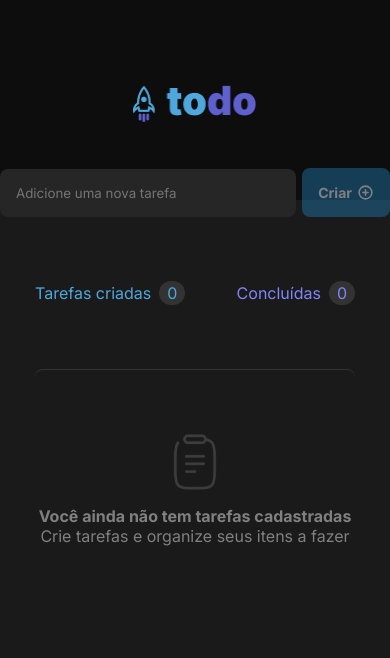
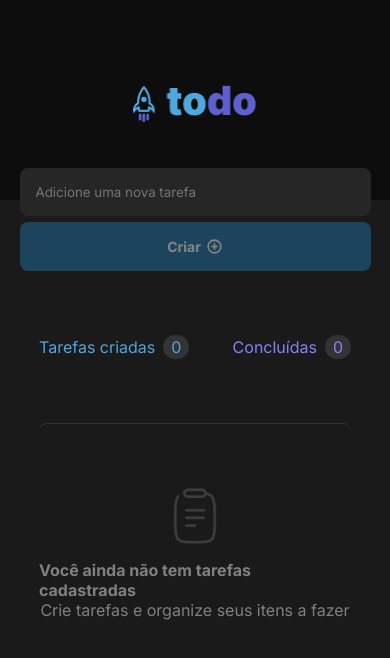
Before and after one commit to Murillou/Todo-List, a React (Vite) app: page / in a window 390 px wide. Shown: the top 658 px of the page. Built offline with nearby package versions, Linux system fonts and the light colour scheme.

Commit message:
[UPDATE] Responsividade

```diff
--- a/src/components/List/List.module.css
+++ b/src/components/List/List.module.css
@@ -95,9 +95,21 @@
   padding: 0.125rem 0.5rem;
 }
 
-@media (max-width: 620px) {
+@media (max-width: 720px) {
+  .inputnewtask {
+    flex-direction: column;
+    flex-wrap: wrap;
+
+    & .inputtext {
+      width: 90%;
+    }
+    & .buttonnewtask {
+      width: 90%;
+    }
+  }
+
   .sectionsTask {
-    width: 20rem;
+    width: 80%;
   }
 }
 
--- a/src/components/Task/Task.module.css
+++ b/src/components/Task/Task.module.css
@@ -36,12 +36,15 @@
       border: 2px solid var(--color-blue100);
     }
 
-    & .circleRadio:checked {
-      font-size: 1px;
-      padding: 0.6rem;
+    & .circleRadio:checked::after {
+      content: '\2714';
+      padding: 0.29rem;
+      margin: 0;
       color: var(--color-white);
-      background: var(--color-purple100);
-      border: none;
+      background: var(--color-purple200);
+      position: absolute;
+      border-radius: 100%;
+      transform: translate(-50%, -50%);
     }
 
     & .checkInput {
```
Also changed, not shown: src/components/Header/Header.module.css (line endings or trailing spaces).
